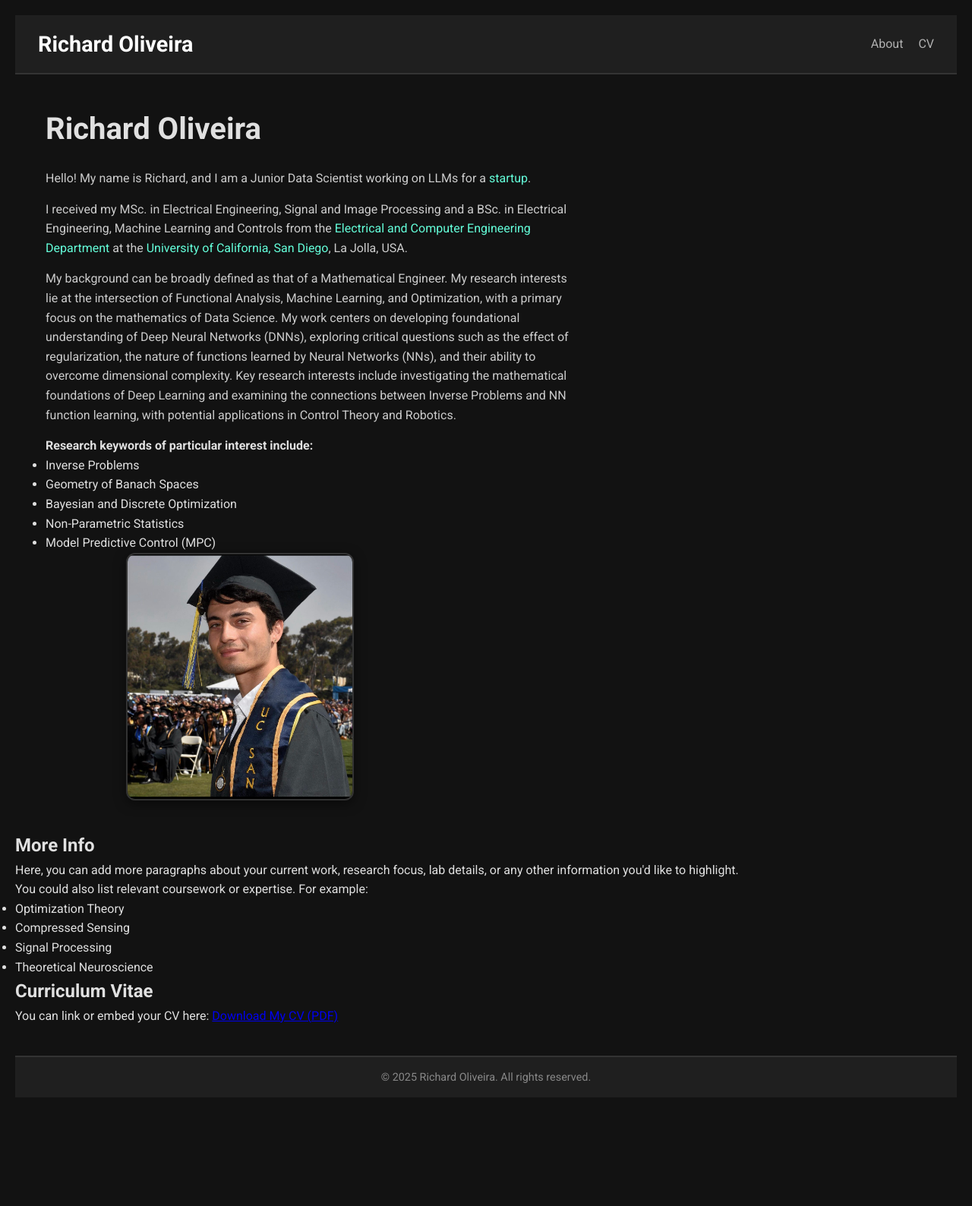
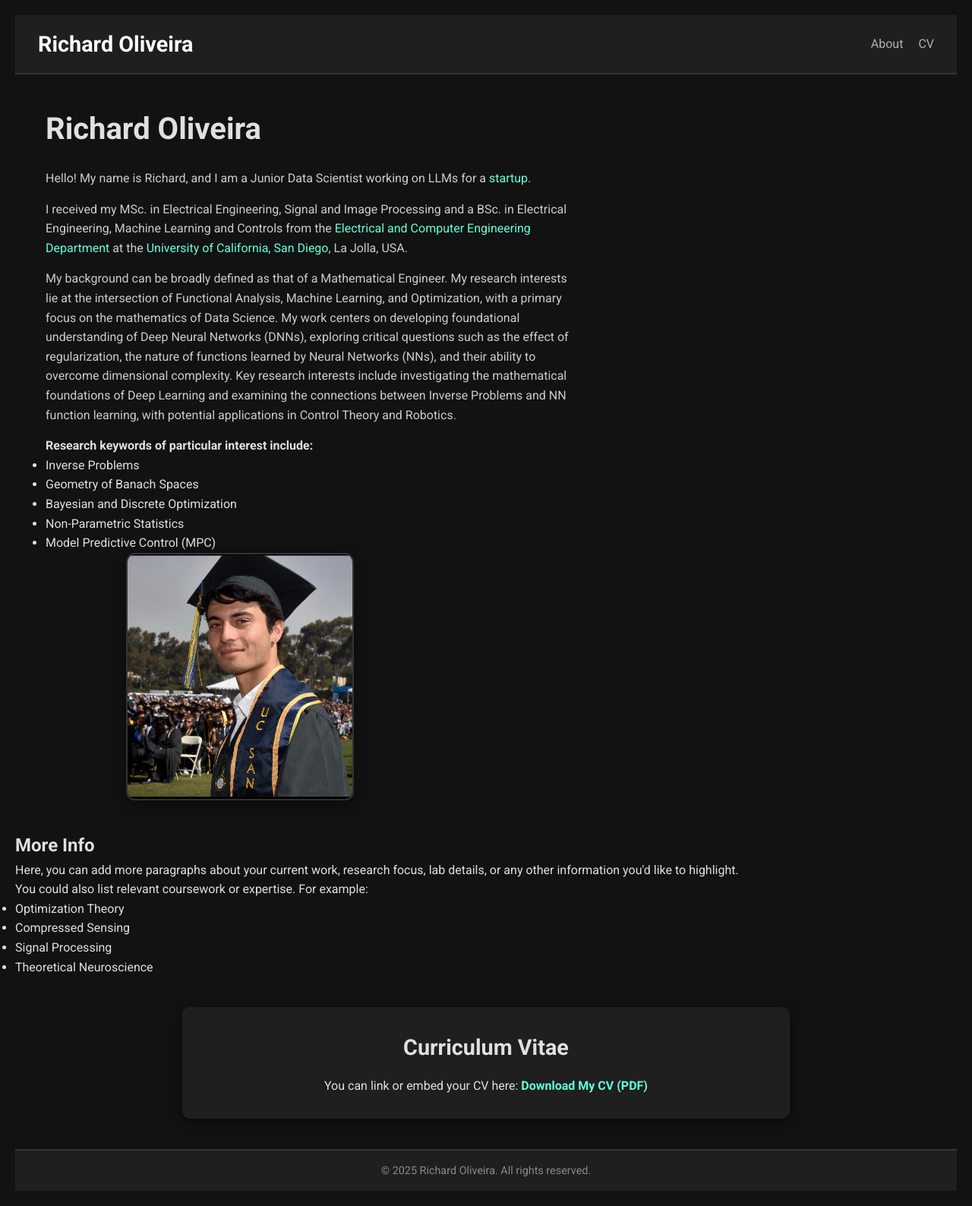
Before and after one commit to raolivei13/website_rich, a Jekyll site: the page index.html, which Jekyll copies as it is, in a window 1280 px wide. Shown: the whole page at 76% size. Built offline with Jekyll 4.4.1, drawn with Linux system fonts in a browser that asks for light colours; before the commit the page ends 1465 px from its top, so only the background shows below that.

Commit message:
Update index.html

```diff
--- a/index.html
+++ b/index.html
@@ -130,8 +130,8 @@
     <!-- Add more publication cards as needed -->
 <!--   </section> -->
 
-  <!-- CV Section (Placeholder) -->
-  <section id="cv">
+  <!-- CV Section -->
+  <section id="cv" class="cv-section">
     <h2>Curriculum Vitae</h2>
     <p>
       You can link or embed your CV here:
```
